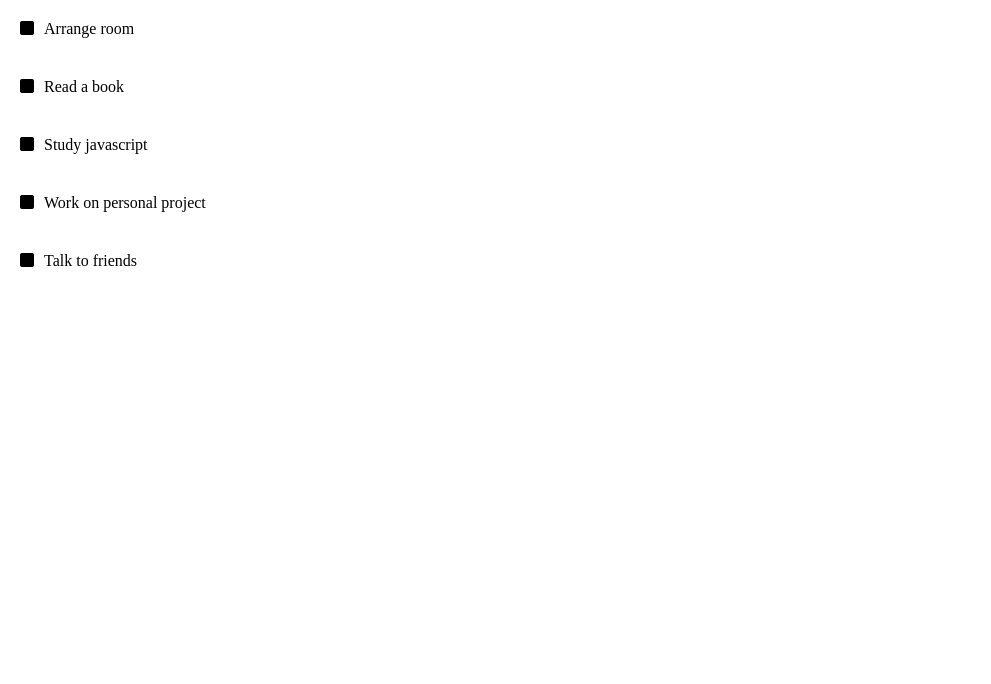
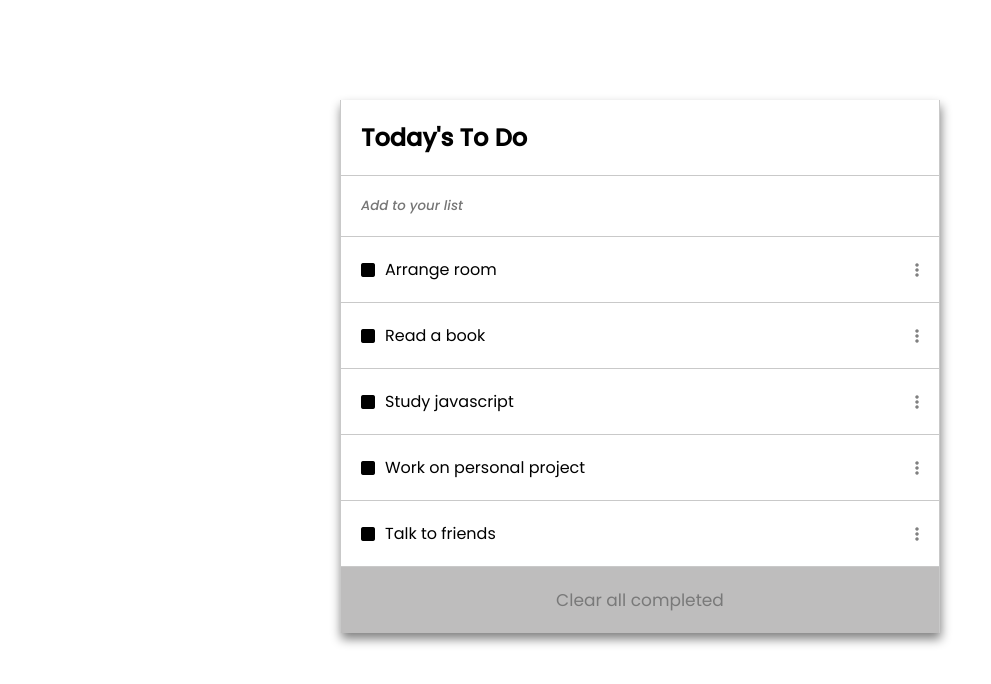
Before and after one commit to tylher/To-do-List, a website built with webpack: page src/index.html in a window 1280 px wide. Shown: the whole page, without its empty margins (0-991 px from the left). Built offline with nearby package versions, Linux system fonts and the light colour scheme.

Commit message:
Add more styles to to-do box

```diff
--- a/src/index.html
+++ b/src/index.html
@@ -1,13 +1,21 @@
 <!DOCTYPE html>
 <html lang="en">
-<head>
-    <meta charset="UTF-8">
-    <meta http-equiv="X-UA-Compatible" content="IE=edge">
-    <meta name="viewport" content="width=device-width, initial-scale=1.0">
+  <head>
+    <meta charset="UTF-8" />
+    <meta http-equiv="X-UA-Compatible" content="IE=edge" />
+    <meta name="viewport" content="width=device-width, initial-scale=1.0" />
     <title>To-do list</title>
-    <script src="https://kit.fontawesome.com/45dab15f92.js" crossorigin="anonymous"></script>
-</head>
-<body>
-    <ul class="holder"></ul>
-</body>
+    <script
+      src="https://kit.fontawesome.com/45dab15f92.js"
+      crossorigin="anonymous"
+    ></script>
+  </head>
+  <body>
+    <main class="container">
+      <h2 class="to-do-item">Today's To Do</h2>
+      <input class="to-do-item" type="text" placeholder="Add to your list" />
+      <ul class="holder"></ul>
+      <button class="btn" type="button">Clear all completed</button>
+    </main>
+  </body>
 </html>
--- a/src/index.js
+++ b/src/index.js
@@ -36,6 +36,6 @@ toDo.map((item) => {
     item.completed
       ? '<i class="fa-solid fa-square-check"></i>'
       : '<i class="fa-solid fa-square"></i>'
-  } <p>${item.description}</p><div>`;
+  } <p>${item.description}</p></div> <i class="option fa-solid fa-ellipsis-vertical"></i>`;
   listHolder.appendChild(li);
 });
--- a/src/style.css
+++ b/src/style.css
@@ -1,20 +1,63 @@
+@import url('https://fonts.googleapis.com/css2?family=Poppins:ital,wght@0,300;0,400;0,500;1,400;1,500&display=swap');
 *{
     padding: 0;
     margin: 0;
     box-sizing: border-box;
+    font-family: 'Poppins', sans-serif;;
 }
+
+
 
 li{
     list-style: none;
 }
 
+.container{
+    max-width: 600px ;
+    margin: 100px auto;
+    border-left: 1px rgb(201, 201, 201) solid;
+    border-right: 1px rgb(201, 201, 201) solid;
+    box-shadow: 1px 6px 10px grey;
+}
+
 li>div{
     display: flex;
+    align-items: center;
     gap: 10px;
 }
 
 .to-do-item{
     display: flex;
     padding: 20px;
+    align-items: center;
     justify-content: space-between;
+    width: 100%;
+    border-bottom: 1px rgb(201, 201, 201) solid;
 }
+
+.option{
+    color: grey;
+}
+
+input{
+    width: 100%;
+    border: none;
+    font-style: italic;
+    font-weight: 500;
+}
+
+input:focus{
+    outline: none;
+}
+
+.btn{
+    width: 100%;
+    border: none;
+    background-color:  rgb(190, 189, 189);
+    margin: 0;
+    display: flex;
+    justify-content: center;
+    padding: 20px;
+    font-size: 17px;
+    color: rgb(121, 121, 121);
+}
```
Also changed, not shown: dist/index.html, dist/main.js.
